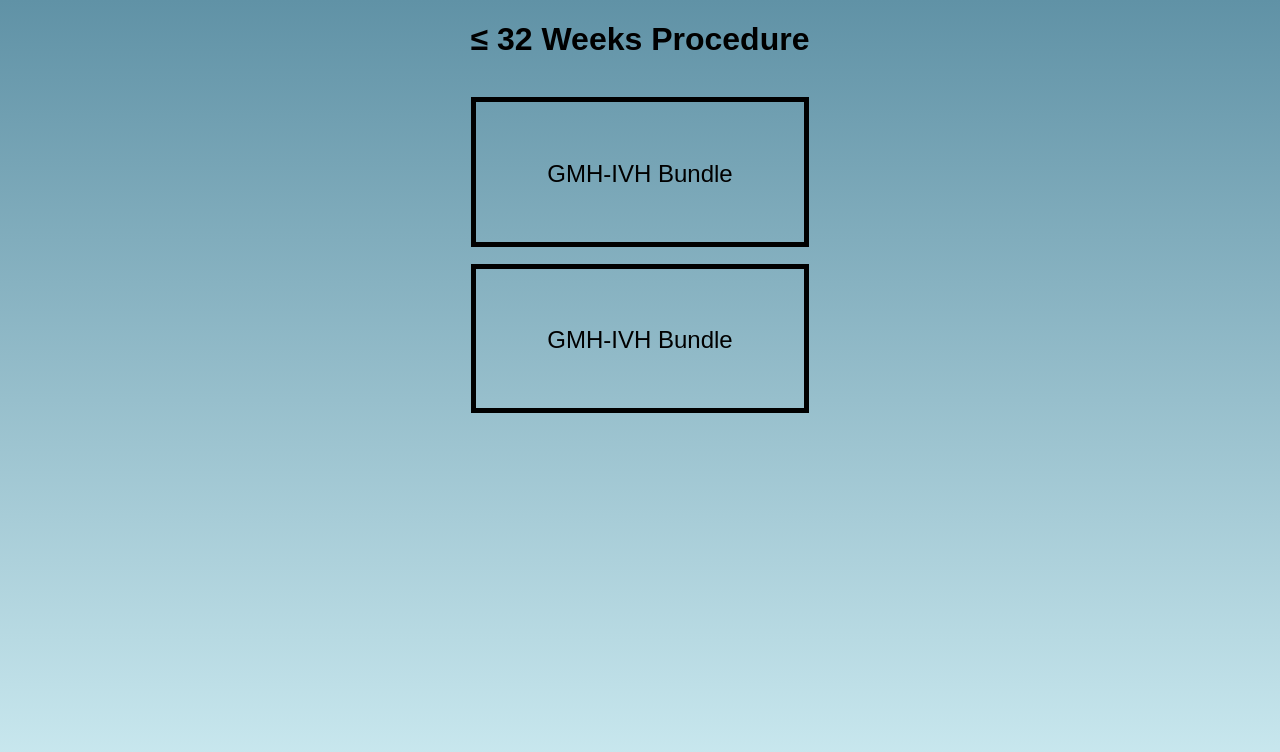
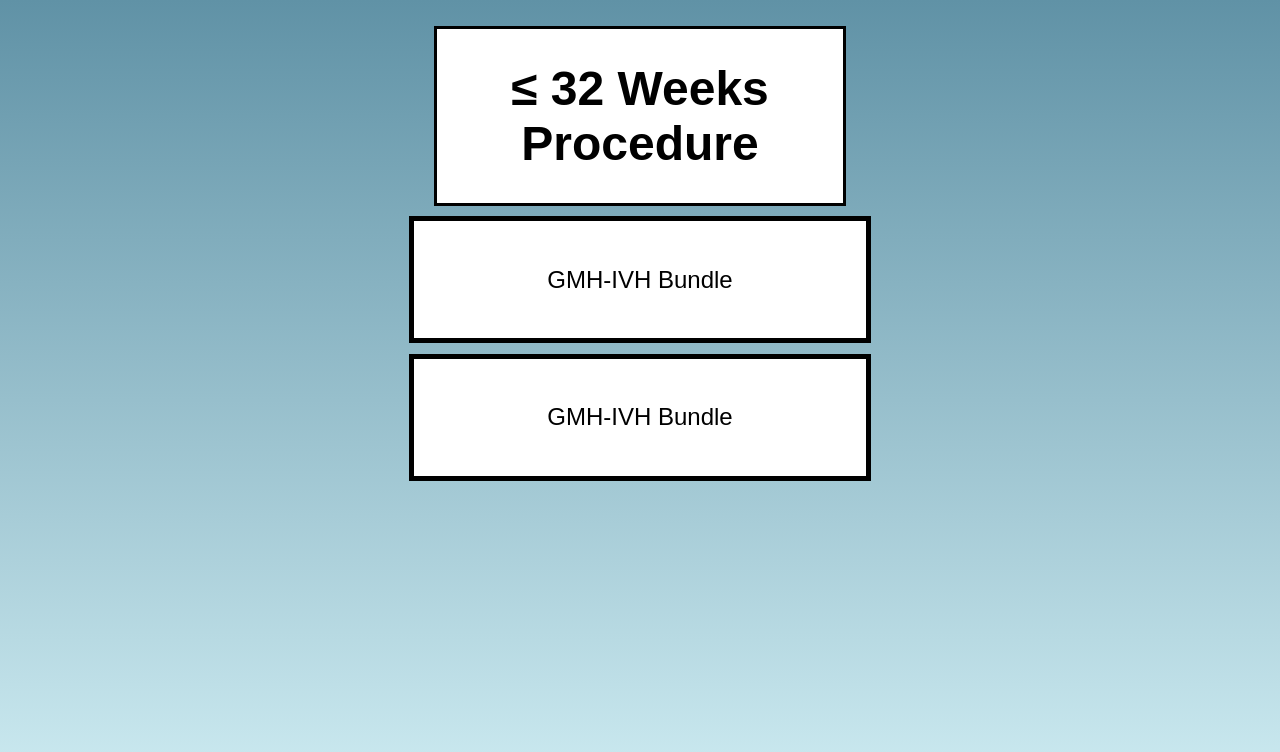
Before and after one commit to jasonavatarang/Neonatal-Navigators, a React (Vite) app in the folder frontend/: page /midbranch in a window 1280 px wide. Shown: the top 752 px of the page. Built offline with nearby package versions, Linux system fonts and the light colour scheme.

Commit message:
Added CSS to left branch

```diff
--- a/frontend/src/pages/LeftBranch/LeftBranch.css
+++ b/frontend/src/pages/LeftBranch/LeftBranch.css
@@ -1,26 +1,52 @@
 .leftbranch-container {
     text-align: center;
-    width: 100%;
+    display: flex;
+    flex-direction: column;
+    align-items: center;
+    justify-content: center;
+    width: 100%; /* Fixes overflow on large screens */
+    max-width: 1200px; /* Prevents it from becoming too wide */
+    margin: 0 auto; /* Centers the content */
 }
 
 .title {
-    top: 5%;
+    width: 80%;
+    margin-top: 5%;
+    border: 3px solid black;
+    background-color: white;
+    align-items: flex-start;
+    justify-content: center;
+    font-size: 1.5rem;
+    box-sizing: border-box; /* Ensures padding doesn't overflow */
 }
 
 .info-box {
-    width: 100%;
+    width: 90%;
     margin: auto;
-    margin-top: 5%;
+    margin-top: 2%;
     border: 5px solid black;
+    background-color: white;
     display: block;
     font-size: 1.5rem;
-    padding: 10%;
+    padding: 4%;
     box-sizing: border-box;
+}
+
+.PDF-viewer {
+    width: 100%;
+    height: 100%;
+    margin-top: 5%;
+    border: 4px solid black;
+    background-color: white;
+    align-items: flex-start;
+    justify-content: center;
+    font-size: 1.5rem;
+    box-sizing: border-box; /* Ensures padding doesn't overflow */
 }
 
 /* Style the paragraph (p) */
 .info-box p {
-    margin-bottom: 20px;
+
 }
 
 /* Style the unordered list (ul) */
--- a/frontend/src/pages/LeftBranch/LeftBranch.jsx
+++ b/frontend/src/pages/LeftBranch/LeftBranch.jsx
@@ -40,7 +40,7 @@ export default function LeftBranch() {
     return (
         <div className="leftbranch-container">
             <div className="title">
-                <h1>≤ 32 Weeks Procedure</h1>
+                <h1>Implementation of GMH-IVH Bundle</h1>
             </div>
             <div className="info-box">
                 <h1>Pathophysiology of GMH-IVH:</h1>
```
